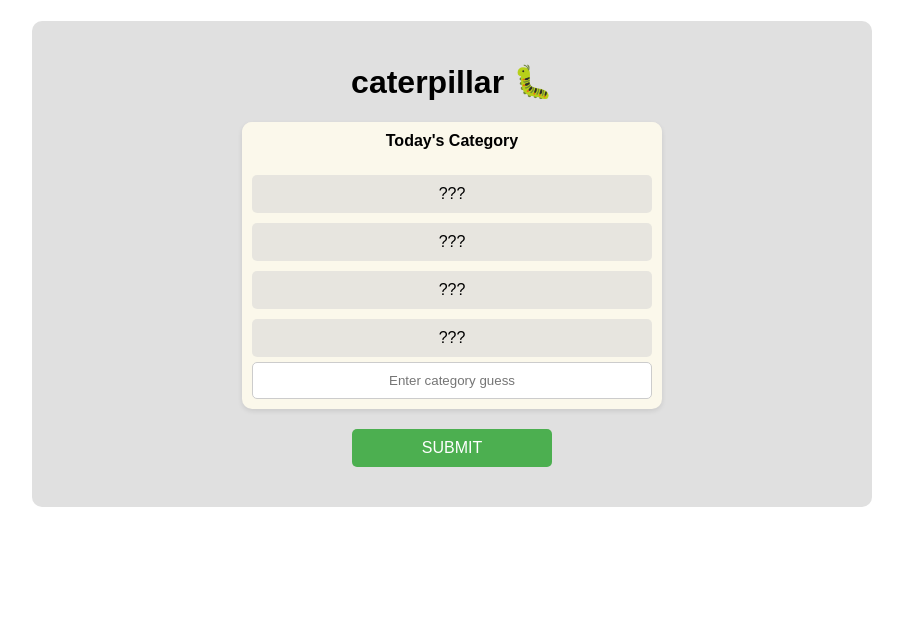
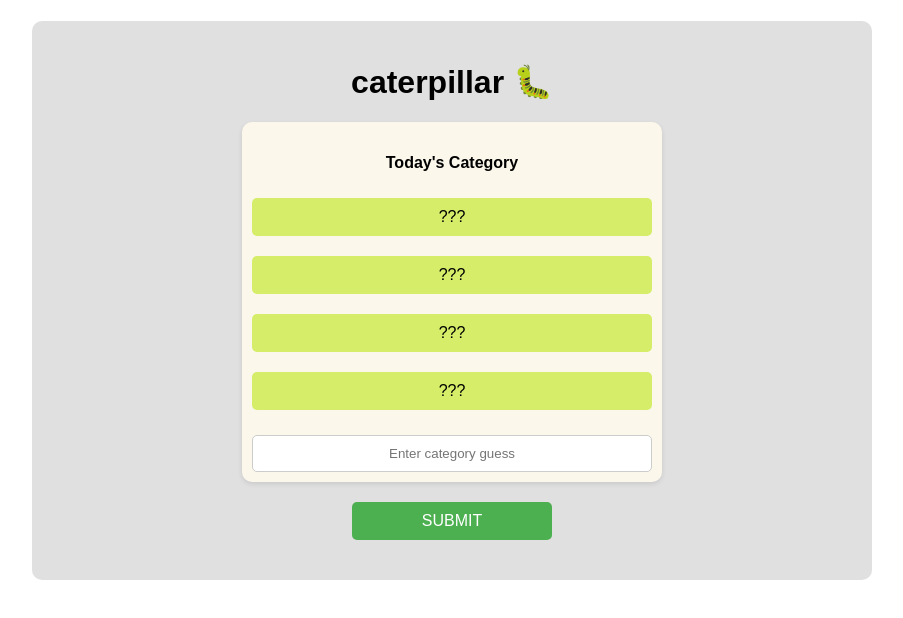
Before and after one commit to aschneidman28/caterpillar-game-react, a React (Create React App) app: page / in a window 1280 px wide. Shown: the top 618 px of the page, without its empty margins (188-1091 px from the left). Built offline with nearby package versions, Linux system fonts and the light colour scheme.

Commit message:
Update App.css

```diff
--- a/src/App.css
+++ b/src/App.css
@@ -30,20 +30,12 @@
   flex-direction: column;
 }
 
-.category h4 {
-  text-align: center;
-  background-color: #FBF8EB;
-  color: black;
-  padding: 10px;
-  border-radius: 10px 10px 0 0;
-  margin: -10px -10px 10px -10px;
-}
-
 /* Clue styles */
 .clues {
   flex-grow: 1;
   display: flex;
   flex-direction: column;
+  margin-bottom: 20px; /* Add space between clues and input */
 }
 
 .clue {
@@ -54,14 +46,14 @@
   background-color: #D5ED69;
 }
 
-/* Hidden clue style */
-.clue.hidden {
-  background-color: rgba(211, 211, 211, 0.5);
+/* Increase space between clues */
+.clue + .clue {
+  margin-top: 15px;
 }
 
 /* Input styles */
 .input-area {
-  margin-top: 10px;
+  margin-top: 20px; /* Increase space above input area */
   display: flex;
   justify-content: space-between;
 }
```
